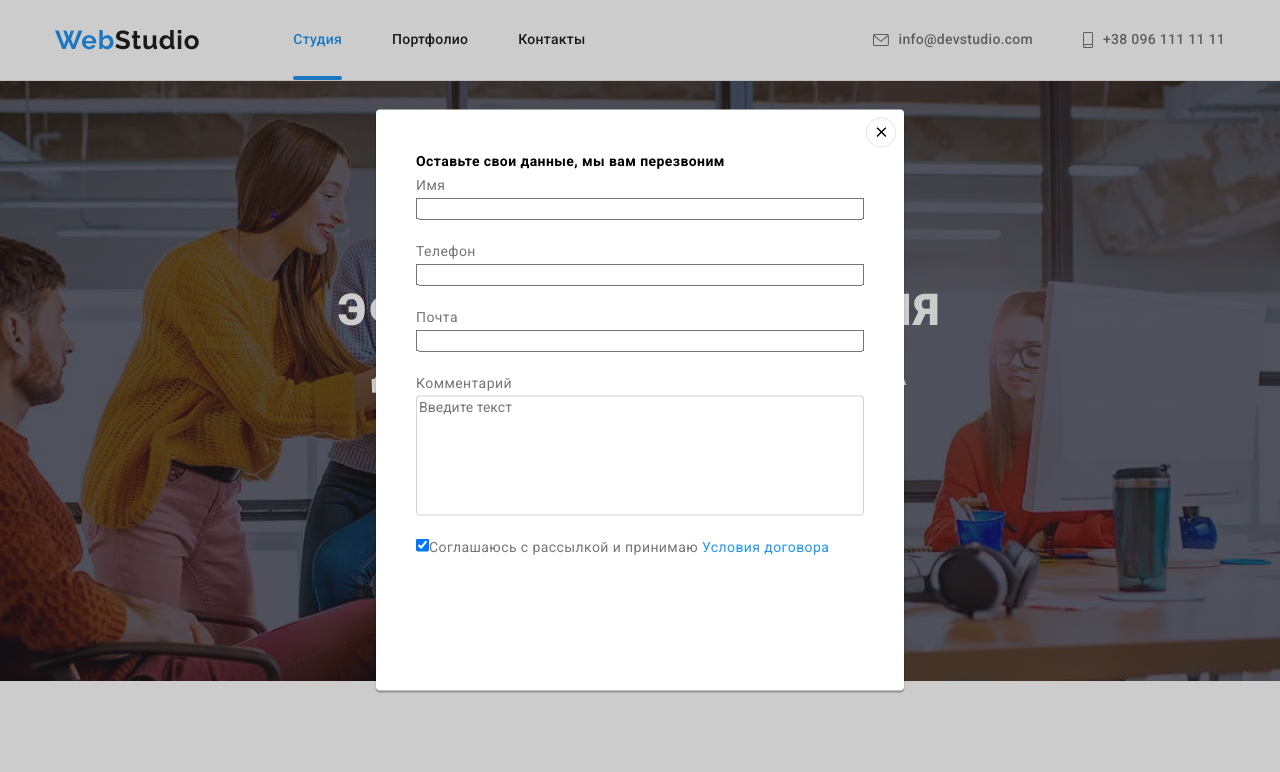
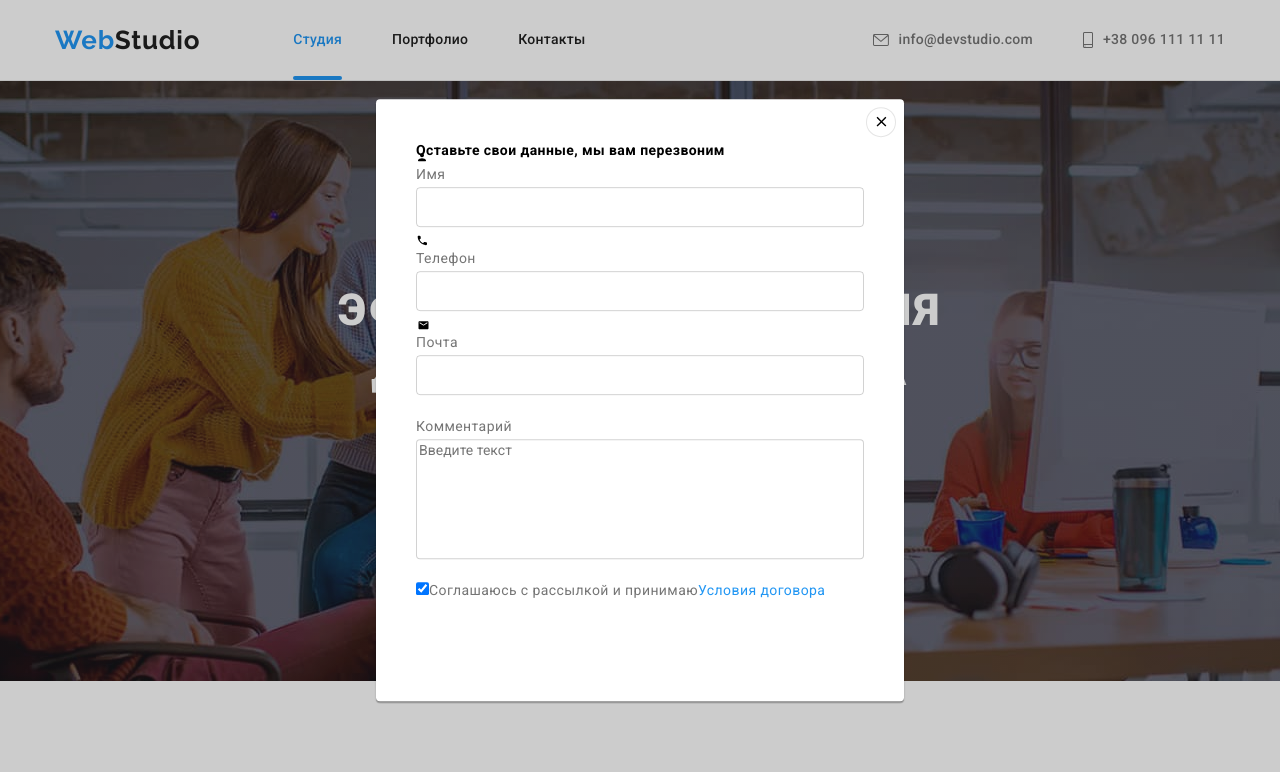
Before and after one commit to Oksana-ks-Kovalchyk/goit-markup-hw-06, a plain HTML site: page index.html in a window 1280 px wide. Both pictures are taken after a click on the button "Заказать услугу". Shown: the top 772 px of the page. Drawn offline with nearby package versions, Linux system fonts and the light colour scheme.

Commit message:
add style for placeholder

```diff
--- a/css/style.css
+++ b/css/style.css
@@ -894,8 +894,18 @@ footer {
     line-height: 1.25;
     letter-spacing: 0.03em;
     color: rgba(255, 255, 255, 0.6);
+
+    outline: transparent;
 }
 
+.contact-form-field::placeholder {
+    font-weight: 400;
+    font-size: 16px;
+    line-height: 1.25;
+    letter-spacing: 0.03em;
+
+    color: rgba(255, 255, 255, 0.6);
+}
 
 .footer-btn {
 
@@ -993,10 +1003,16 @@ footer {
 
 }
 
+/* Форма заповнення */
+
+
+
+
 .label {
     display: flex;
     flex-direction: column;
     margin-bottom: 8px;
+    position: relative;
 }
 
 .sign-up-form {
@@ -1010,6 +1026,27 @@ footer {
     margin-bottom: 20px;
 }
 
+
+.sign-up-group {
+    width: 100%;
+    height: 40px;
+    padding-left: 15px;
+
+    background-color: transparent;
+    border: 1px solid rgba(33, 33, 33, 0.2);
+    border-radius: 4px;
+
+
+
+
+}
+
+.sign-up-icon {
+    position: absolute;
+    left: 0;
+    bottom: 100%;
+}
+
 .span-modal {
     color: var(--accent-txt-cl);
 }
--- a/index.html
+++ b/index.html
@@ -434,32 +434,46 @@
                 </svg>
             </button>
 
-            <!-- Форми заповнення -->
+            <!-- Форма заповнення -->
 
             <form class="sign-up-form" name="register-form">
-                <strong>Оставьте свои данные, мы вам перезвоним</strong>
+                <strong class="">Оставьте свои данные, мы вам перезвоним</strong>
 
-                <label class="label">Имя
-                    <input type="name" name="user-name" value="">
+                <label class="label"><span>Имя</span>
+                    <input class="sign-up-group" type="name" name="user-name" value="">
+                    <svg class="sign-up-icon" width="12" height="12">
+                        <use href="./image/icons.svg#icon-person"></use>
+                    </svg>
+
                 </label>
 
-                <label class="label">Телефон
-                    <input type="phone" name="phone-number" value="">
+                <label class="label"><span>Телефон</span>
+                    <input class="sign-up-group" type="phone" name="phone-number" value="">
+                    <svg class="sign-up-icon" width="13" height="13">
+                        <use href="./image/icons.svg#icon-phone"></use>
+                    </svg>
+
                 </label>
 
-                <label class="label">Почта
-                    <input type="email" name="user-email" value="">
+                <label class="label"><span>Почта</span>
+                    <input class="sign-up-group" type="email" name="user-email" value="">
+                    <svg class="sign-up-icon" width="15" height="12">
+                        <use href="./image/icons.svg#icon-email"></use>
+                    </svg>
+
                 </label>
 
-                <label class="label">
-                Комментарий
+                <label class="label"><span>Комментарий</span>
+
                 <textarea class="textarea" name="feedback" rows="5" placeholder="Введите текст"></textarea>
+
+
                 </label>
 
             <!-- Checkbox -->
 
                 <label class="form-checkbox">
-                    <input type="checkbox" name="user-agreement" checked>Соглашаюсь с рассылкой и принимаю <span class="span-modal">Условия договора</span>
+                    <input class="" type="checkbox" name="user-agreement" checked>Соглашаюсь с рассылкой и принимаю<span class="span-modal">Условия договора</span>
                 </label>
 
                 <button class="btn btn-mode-dark" type="submit">Отправить</button>
```
